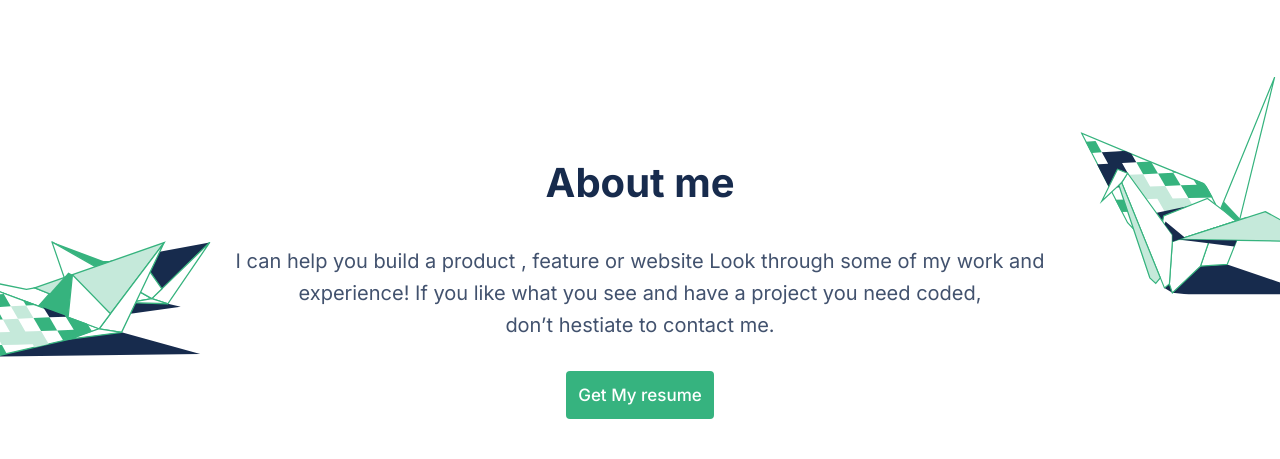
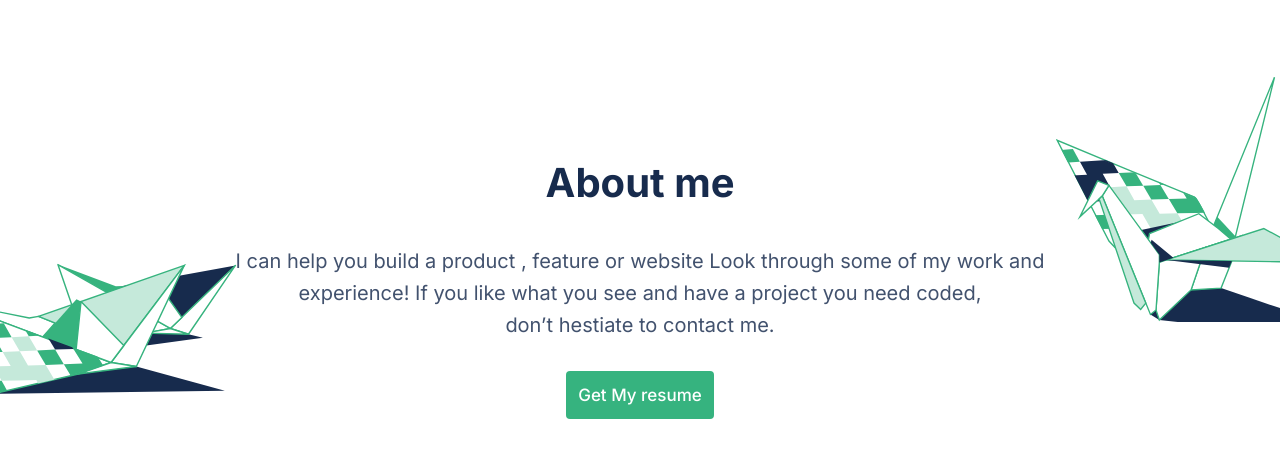
Before and after one commit to maxthestranger/mts_portfolio, a website: page index.html in a window 1280 px wide. Shown: the part 1988-2447 px from the top of the page. Drawn offline with Linux system fonts and the light colour scheme.

Commit message:
modify about us bg images

```diff
--- a/css/style.css
+++ b/css/style.css
@@ -238,10 +238,8 @@ button {
 
 /* about section */
 .about {
-  background-image: url('../img/about_bg.svg');
-  background-repeat: no-repeat;
-  background-size: contain;
-  background-position: top;
+  background: url('../img/about_m_r.svg') 100% 0% no-repeat,
+    url('../img/about_m_l.svg') -16% 26% no-repeat;
   width: 100%;
 }
 
@@ -462,11 +460,6 @@ textarea::placeholder {
   .hero-title {
     padding-top: 127px;
   }
-
-  .about {
-    background-image: url('../img/about_bg.svg');
-    background-position: top;
-  }
 }
 
 @media (max-width: 420px) {
@@ -518,6 +511,12 @@ textarea::placeholder {
 
   .hero {
     background-image: url('../img/header-llustration-desktop.svg');
+  }
+
+  .about {
+    background: url('../img/about_d_r.svg') 100% 0% no-repeat,
+      url('../img/about_d_l.svg') 0% 26% no-repeat;
+    width: 100%;
   }
 
   .contact {
```
Also changed, not shown: img/about_d_l.svg (added), img/about_d_r.svg (added), img/about_m_l.svg (added), img/about_m_r.svg (added).
